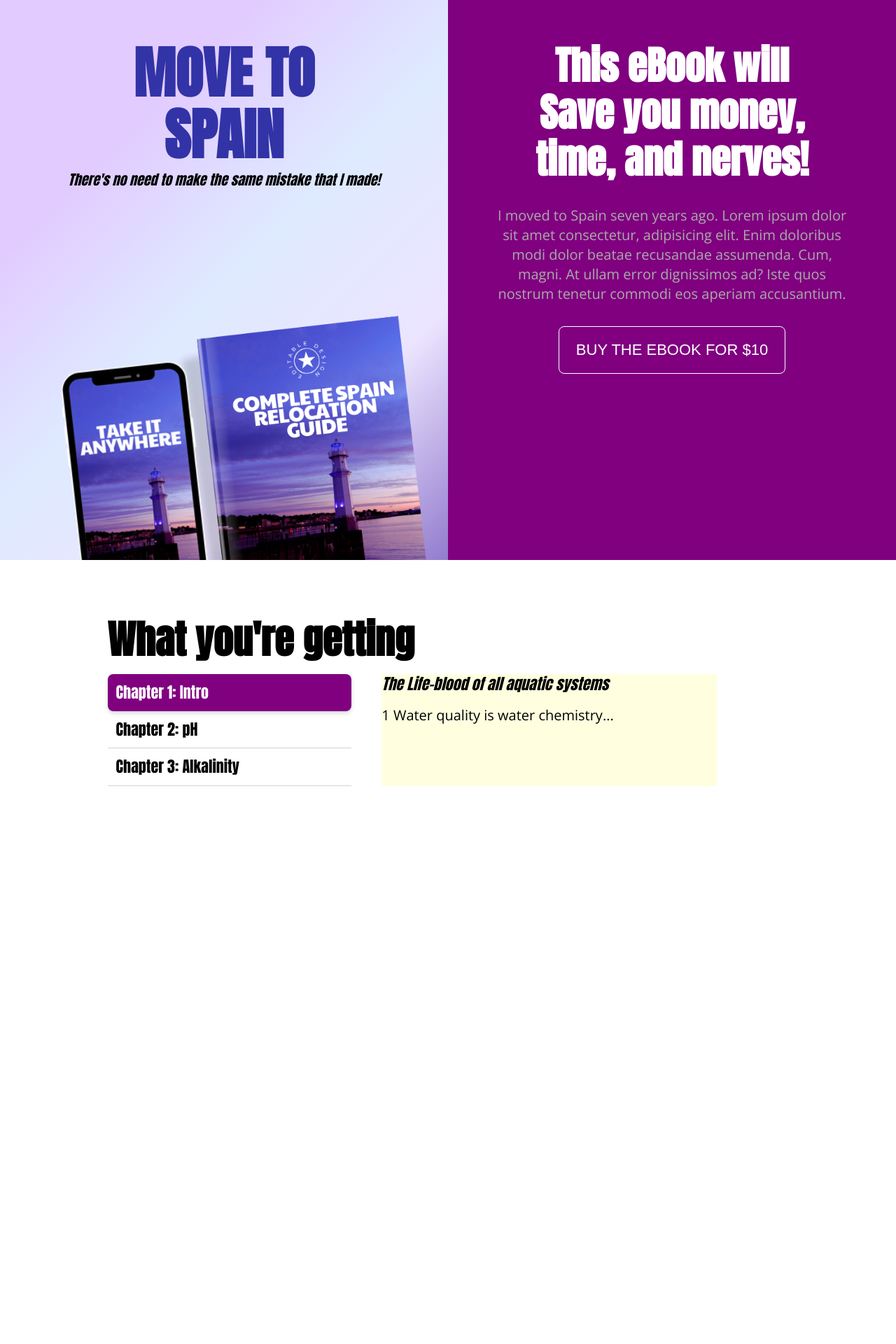
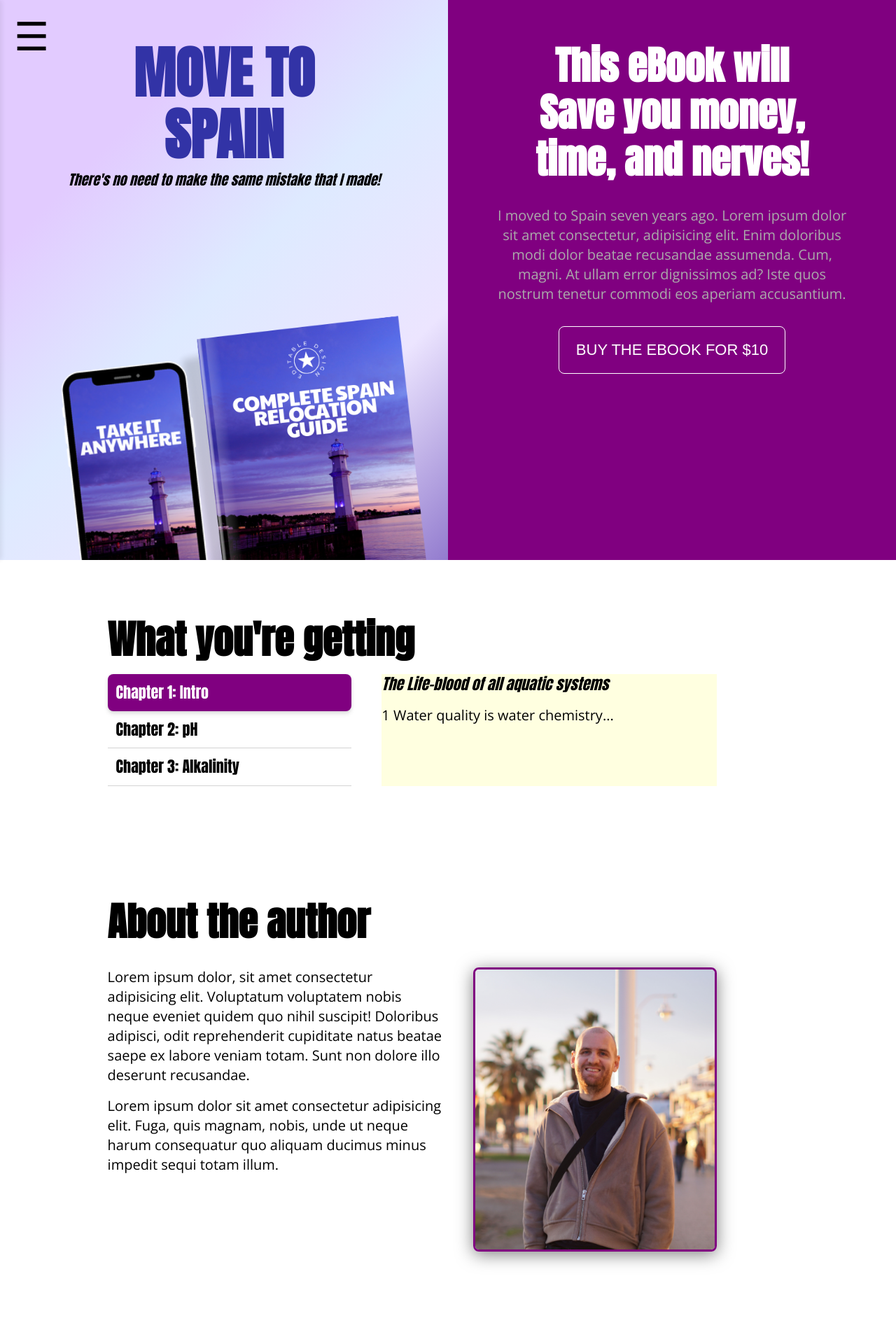
Before and after one commit to aquacalc/ebook-landing, a SvelteKit app: page / in a window 1280 px wide. Shown: the top 1920 px of the page at 70% size. Before the commit the page ends 1203 px from the top, so only its background shows below. Built offline with nearby package versions, Linux system fonts and the light colour scheme; no server answers.

Commit message:
Add AuthorSection and FaqSection components with Sidebar navigation

```diff
--- a/src/routes/+page.svelte
+++ b/src/routes/+page.svelte
@@ -1,8 +1,25 @@
 <script>
-	import { HeroSection, ChapterPreview } from '$lib';
+	import { HeroSection, ChapterPreview, AuthorSection, FaqSection, Sidebar } from '$lib';
 
+	const menuItems = [
+		{ label: 'Home', href: '/' },
+		{ label: 'Chapters', href: '#chapters' },
+		{ label: 'Author', href: '#author' },
+		{ label: 'FAQ', href: '#faq' }
+	];
 </script>
+
+<Sidebar items={menuItems} />
 
 <HeroSection />
 
-<ChapterPreview />
+<div id="chapters">
+	<ChapterPreview />
+</div>
+
+<div id="author">
+	<AuthorSection />
+</div>
+
+<div id="faq"></div>
+<FaqSection />
```
